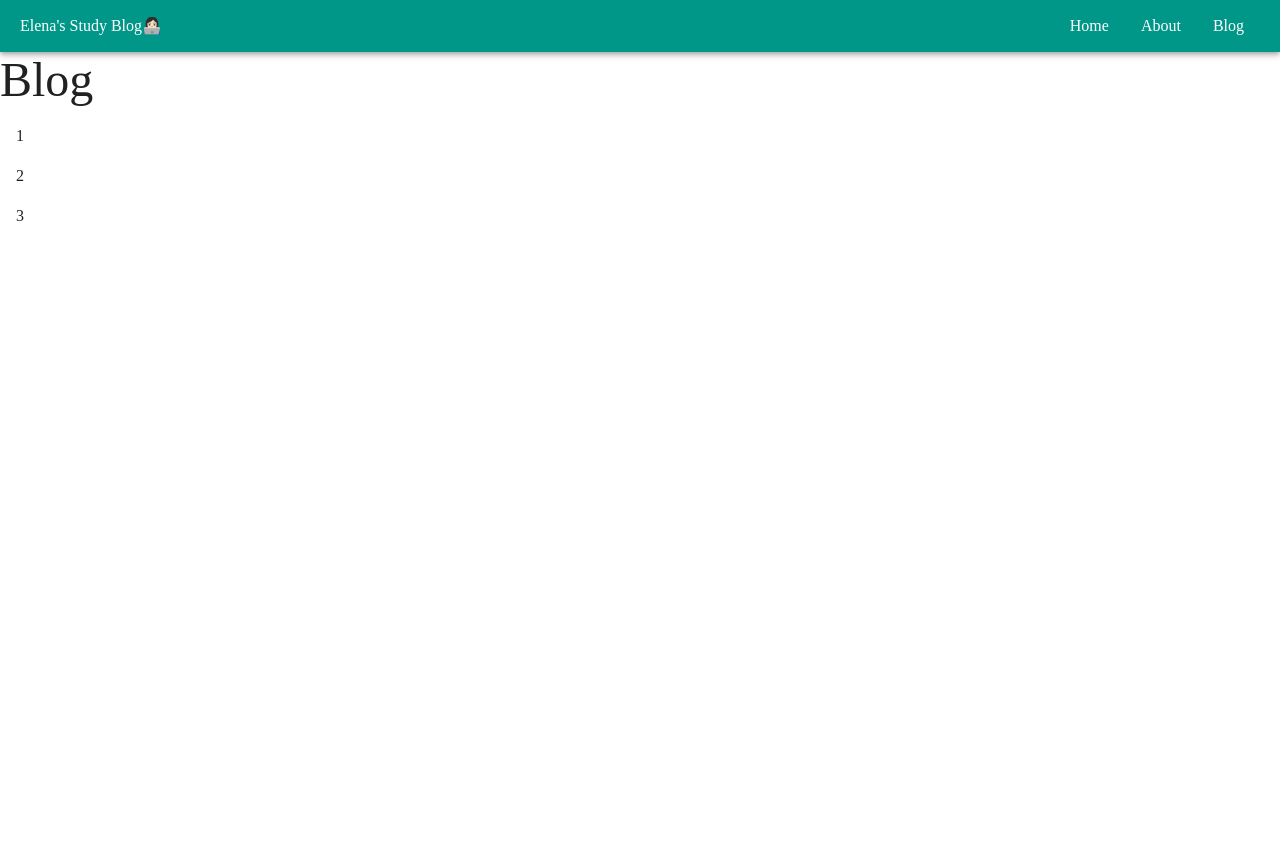
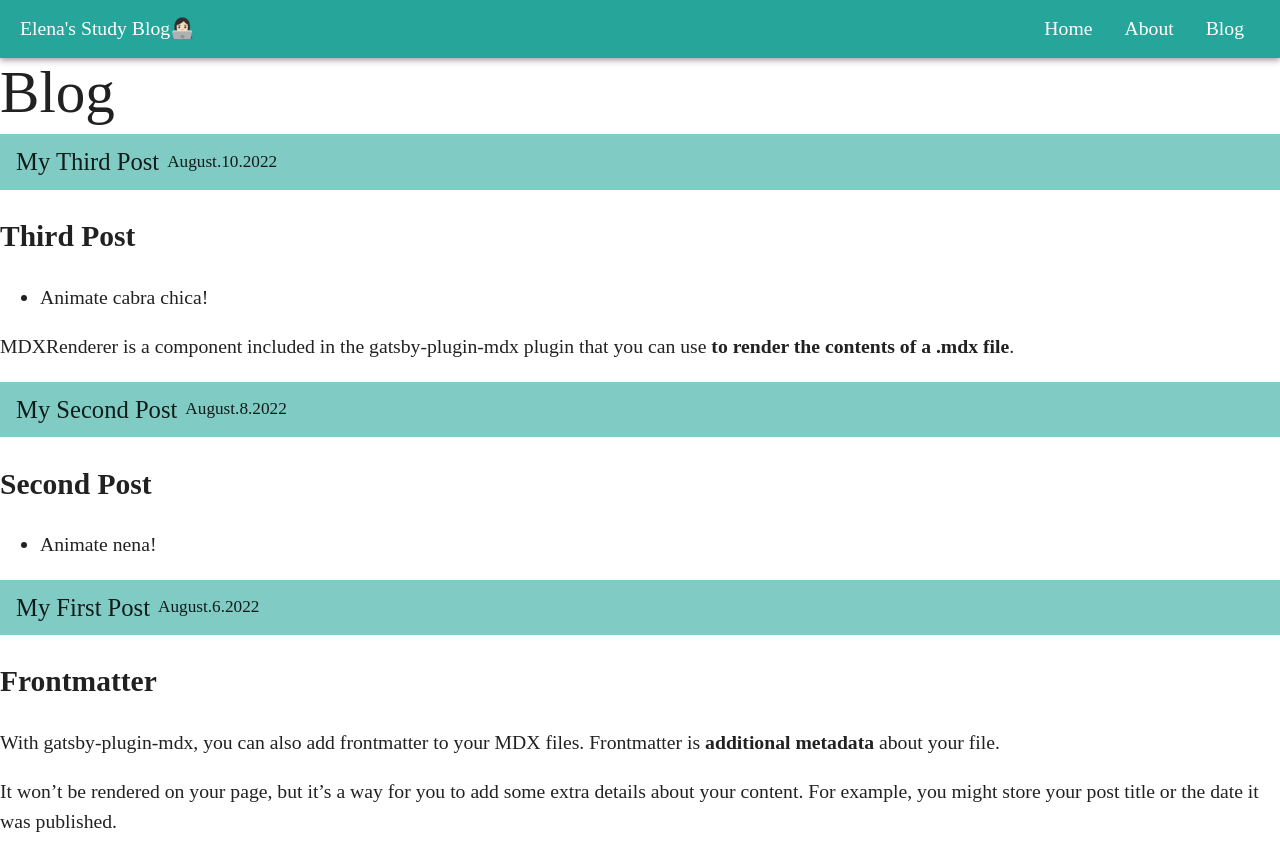
Before and after one commit to Elenapark/Gatsby_blog_new, a Gatsby site: page /blog in a window 1280 px wide. Before the commit the page ends 800 px from the top, so only its background shows below. Built offline with nearby package versions, Linux system fonts and the light colour scheme; Gatsby itself is replaced by a stand-in of ours; a web font is replaced by a local one.

Commit message:
add: blog.tsx - mdx 플러그인 설치, 기존 file node가 아닌 mdx node 가져오기

```diff
--- a/blog/1.mdx
+++ b/blog/1.mdx
@@ -0,0 +1,14 @@
+---
+title: "My First Post"
+date: "2022-08-06"
+author: "sungeun park"
+---
+
+## Frontmatter
+
+With gatsby-plugin-mdx, you can also add frontmatter to your MDX files.
+Frontmatter is **additional metadata** about your file.
+
+It won’t be rendered on your page,
+but it’s a way for you to add some extra details about your content.
+For example, you might store your post title or the date it was published.
--- a/blog/2.mdx
+++ b/blog/2.mdx
@@ -0,0 +1,9 @@
+---
+title: "My Second Post"
+date: "2022-08-08"
+author: "sungeun park"
+---
+
+## Second Post
+
+- Animate nena!
--- a/blog/3.mdx
+++ b/blog/3.mdx
@@ -0,0 +1,11 @@
+---
+title: "My Third Post"
+date: "2022-08-10"
+author: "sungeun park"
+---
+
+## Third Post
+
+- Animate cabra chica!
+
+MDXRenderer is a component included in the gatsby-plugin-mdx plugin that you can use **to render the contents of a .mdx file**.
--- a/gatsby-config.ts
+++ b/gatsby-config.ts
@@ -13,6 +13,7 @@ const config: GatsbyConfig = {
     `gatsby-plugin-material-ui`,
     "gatsby-plugin-image",
     "gatsby-plugin-sharp",
+    "gatsby-plugin-mdx",
     {
       resolve: "gatsby-source-filesystem",
       options: {
--- a/package.json
+++ b/package.json
@@ -20,13 +20,18 @@
     "@emotion/styled": "^11.10.0",
     "@fontsource/gowun-batang": "^4.5.8",
     "@material-ui/core": "^4.12.4",
+    "@mdx-js/mdx": "v1",
+    "@mdx-js/react": "v1",
     "@mui/icons-material": "^5.8.4",
     "@mui/material": "^5.9.3",
     "@types/react-helmet": "^6.1.5",
     "gatsby": "^4.20.0",
     "gatsby-plugin-image": "^2.20.0",
     "gatsby-plugin-material-ui": "^4.0.2",
+    "gatsby-plugin-mdx": "^3.20.0",
     "gatsby-plugin-sharp": "^4.20.0",
+    "gatsby-remark-images": "^6.20.0",
+    "gatsby-remark-prismjs": "^6.20.0",
     "gatsby-source-filesystem": "^4.20.0",
     "react": "^18.1.0",
     "react-dom": "^18.1.0",
--- a/src/pages/blog.tsx
+++ b/src/pages/blog.tsx
@@ -1,26 +1,61 @@
 import React from "react";
 import Layout from "../components/layout";
 import { graphql } from "gatsby";
-import { List, ListItem } from "@mui/material";
+import { List, ListItem, Typography } from "@mui/material";
+import { MDXRenderer } from "gatsby-plugin-mdx";
 
-interface DataProps {
+interface FileNodeProps {
   data: {
     allFile: {
       nodes: BlogTitle[];
     };
   };
 }
+
 interface BlogTitle {
   name: string;
 }
 
-const BlogPage = ({ data: { allFile } }: DataProps) => {
+interface MdxNodeProps {
+  data: {
+    allMdx: {
+      nodes: MdxBlogInfo[];
+    };
+  };
+}
+
+interface MdxBlogInfo {
+  frontmatter: {
+    date: string;
+    title: string;
+  };
+  id: string;
+  body: string;
+}
+
+const BlogPage = ({ data: { allMdx } }: MdxNodeProps) => {
+  console.log(allMdx);
   return (
     <Layout pageTitle="Blog">
-      <List>
-        {allFile.nodes.map((file, idx) => {
+      <List component="article">
+        {/* {allFile.nodes.map((file, idx) => {
           return (
             <ListItem key={`file ${file.name} ${idx}`}>{file.name}</ListItem>
+          );
+        })} */}
+        {allMdx.nodes.map((mdxNode) => {
+          return (
+            <>
+              <ListItem key={`mdxNode ${mdxNode.id}`} sx={ListItemSx}>
+                <Typography variant="h6" mr={1}>
+                  {mdxNode.frontmatter.title}
+                </Typography>
+                <Typography variant="body2">
+                  {mdxNode.frontmatter.date}
+                </Typography>
+              </ListItem>
+              <MDXRenderer>{mdxNode.body}</MDXRenderer>
+            </>
           );
         })}
       </List>
@@ -33,12 +68,39 @@ export default BlogPage;
 //Page 컴포넌트에서는 components 폴더에서와 같이
 //useStaticQuery를 쓰지않고 다른 방식으로 데이터를 가져옴.
 
+// allFileNode
+// export const query = graphql`
+//   query {
+//     allFile {
+//       nodes {
+//         name
+//       }
+//     }
+//   }
+// `;
+
+// gatsby-source-filesystem => gatsby-transformer-plugin-mdx로 전환하는 이유
+// the filesystem source plugin lets you query data about files,
+// but it doesn’t let you use the data inside the files themselves.
+// To make this possible, Gatsby supports transformer plugins,
+// which take the raw content from source plugins and transform it into something more usable.
+
+// allMdxNode
 export const query = graphql`
   query {
-    allFile {
+    allMdx(sort: { fields: frontmatter___date, order: DESC }) {
       nodes {
-        name
+        frontmatter {
+          date(formatString: "MMMM.D.YYYY")
+          title
+        }
+        id
+        body
       }
     }
   }
 `;
+
+const ListItemSx = {
+  bgcolor: "primary.light",
+};
--- a/src/styles/MuiTheme.ts
+++ b/src/styles/MuiTheme.ts
@@ -7,17 +7,18 @@ const theme = createTheme({
   palette: {
     primary: {
       light: teal[200],
-      main: teal[500],
+      main: teal[400],
       dark: teal[900],
     },
     secondary: {
       light: deepOrange[200],
-      main: deepOrange[500],
+      main: deepOrange[400],
       dark: deepOrange[900],
     },
   },
   typography: {
     fontFamily: ["Eulyoo1945", "serif"].join(","),
+    htmlFontSize: 13,
   },
   components: {
     MuiCssBaseline: {
```
Also changed, not shown: src/pages/index.tsx (+11 -1 lines), 1 other file.
